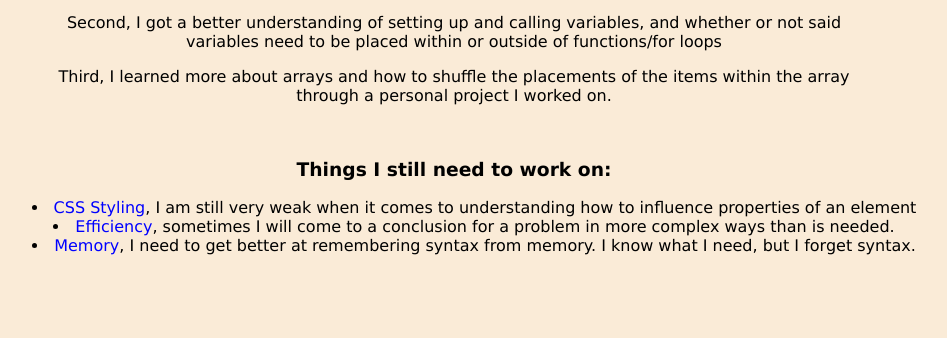
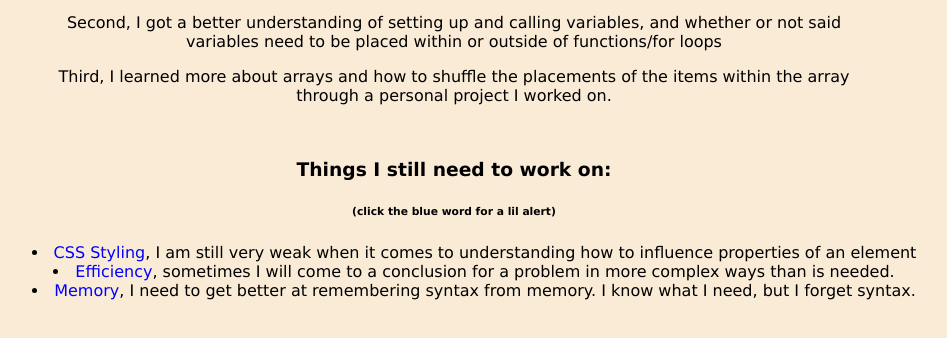
Before and after one commit to DMPeek/March03-MondayReview, a plain HTML site: page index.html in a window 1280 px wide. Shown: the part 122-460 px from the top of the page, without its empty margins (186-1133 px from the left). Drawn offline with Linux system fonts and the light colour scheme.

Commit message:
adding tip

```diff
--- a/index.html
+++ b/index.html
@@ -16,6 +16,7 @@
     <p>Third, I learned more about arrays and how to shuffle the placements of the items within the array <br>
     through a personal project I worked on.</p> <br>
     <h3>Things I still need to work on:</h3>
+    <h6>(click the blue word for a lil alert)</h6>
     <ul>
         <li><span class="button" id="button1">CSS Styling</span>, I am still very weak when it comes to understanding how to influence properties of an element</li>
         <li><span class="button" id="button2">Efficiency</span>, sometimes I will come to a conclusion for a problem in more complex ways than is needed.</li>
--- a/styles.css
+++ b/styles.css
@@ -1,4 +1,4 @@
-h1, h3, p {
+h1, h3, h6, p {
     text-align: center;
 }
 
```
